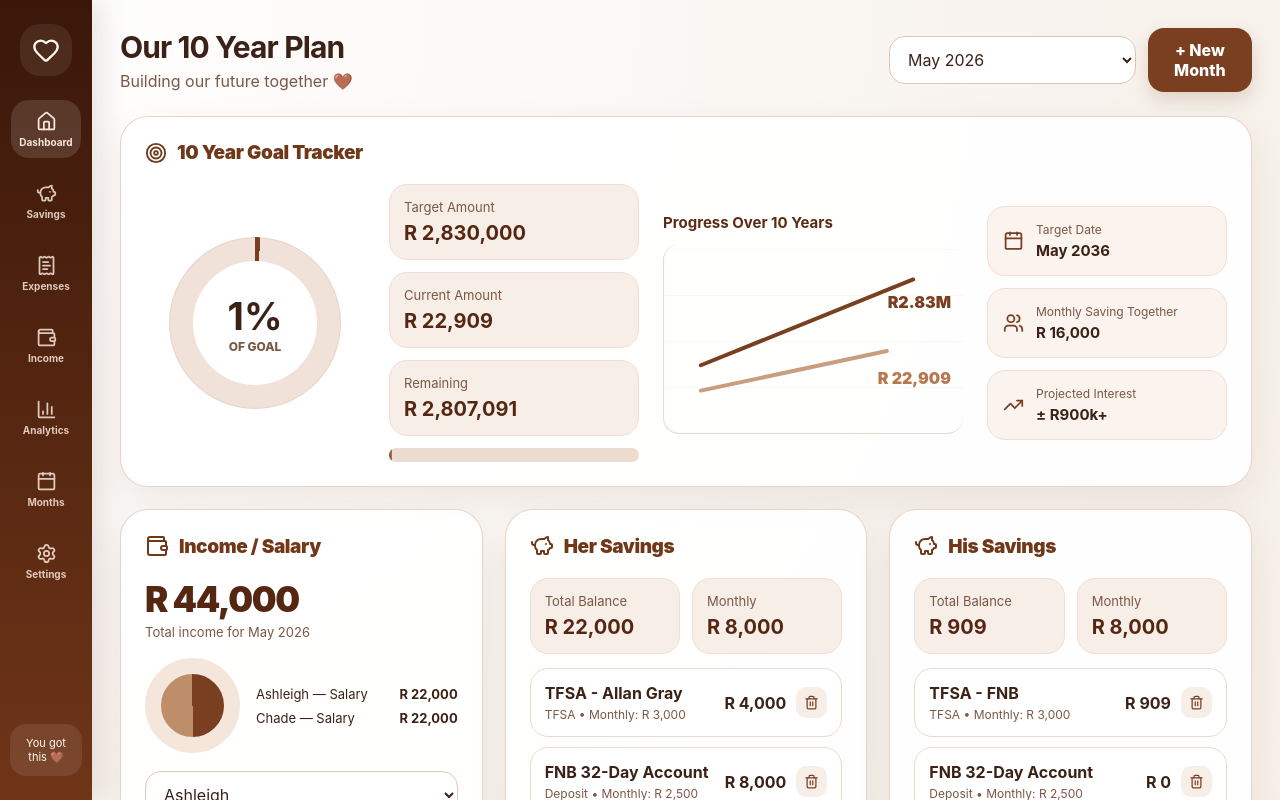
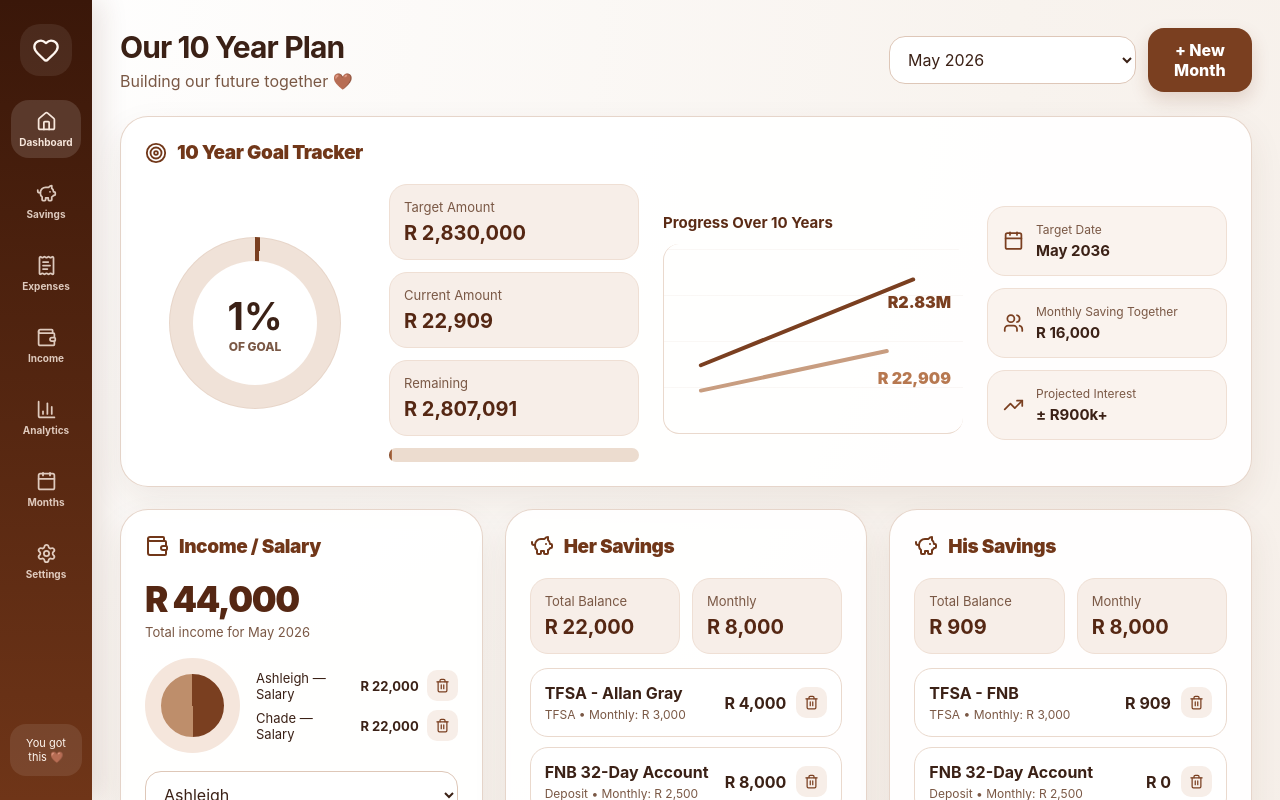
Before and after one commit to Asho15/ashleigh-and-chade, a React (Vite) app: page / in a window 1280 px wide. Shown: the top 800 px of the page. Built offline with nearby package versions, Linux system fonts and the light colour scheme.

Commit message:
Update App.jsx

```diff
--- a/src/App.jsx
+++ b/src/App.jsx
@@ -182,6 +182,15 @@ export default function App() {
     setIncomeForm({ ...incomeForm, amount: "" });
   }
 
+  function deleteIncome(id) {
+    savePatch({
+      income: {
+        ...data.income,
+        [month]: monthIncome.filter((i) => i.id !== id),
+      },
+    });
+  }
+
   function addSavingsAccount() {
     if (!accountForm.name.trim()) return alert("Add an account name first.");
     const newAccount = {
@@ -296,7 +305,11 @@ export default function App() {
               <div className="miniDonut"></div>
               <div className="smallList">
                 {monthIncome.map((i) => (
-                  <div key={i.id}><span>{i.who} — {i.source}</span><strong>{money(i.amount)}</strong></div>
+                  <div key={i.id} className="incomeRow">
+                    <span>{i.who} — {i.source}</span>
+                    <strong>{money(i.amount)}</strong>
+                    <button className="trash" onClick={() => deleteIncome(i.id)}><Trash2 size={15} /></button>
+                  </div>
                 ))}
               </div>
             </div>
@@ -552,7 +565,8 @@ select:focus, input:focus { border-color: #7a3f20; box-shadow: 0 0 0 4px rgba(12
 .donutAndList { display: flex; gap: 16px; align-items: center; margin: 18px 0; }
 .miniDonut { width: 95px; height: 95px; border-radius: 50%; background: conic-gradient(#7a3f20 50%, #be8e6b 50%); border: 16px solid #f5e6dc; }
 .smallList { flex: 1; display: grid; gap: 8px; }
-.smallList div { display: flex; justify-content: space-between; font-size: 13px; }
+.smallList div { display: flex; justify-content: space-between; align-items: center; gap: 8px; font-size: 13px; }
+.incomeRow { display: grid !important; grid-template-columns: 1fr auto auto; align-items: center; gap: 8px; }
 .formGrid { display: grid; gap: 10px; }
 .oneCol { grid-template-columns: 1fr; }
 .twoColForm { grid-template-columns: repeat(2, minmax(0, 1fr)); }
```
